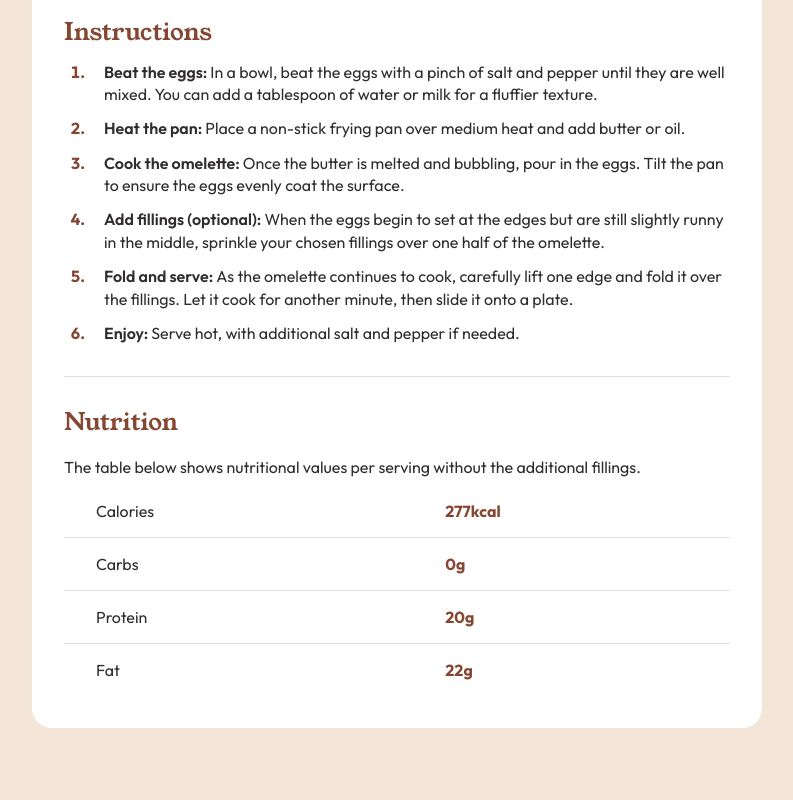
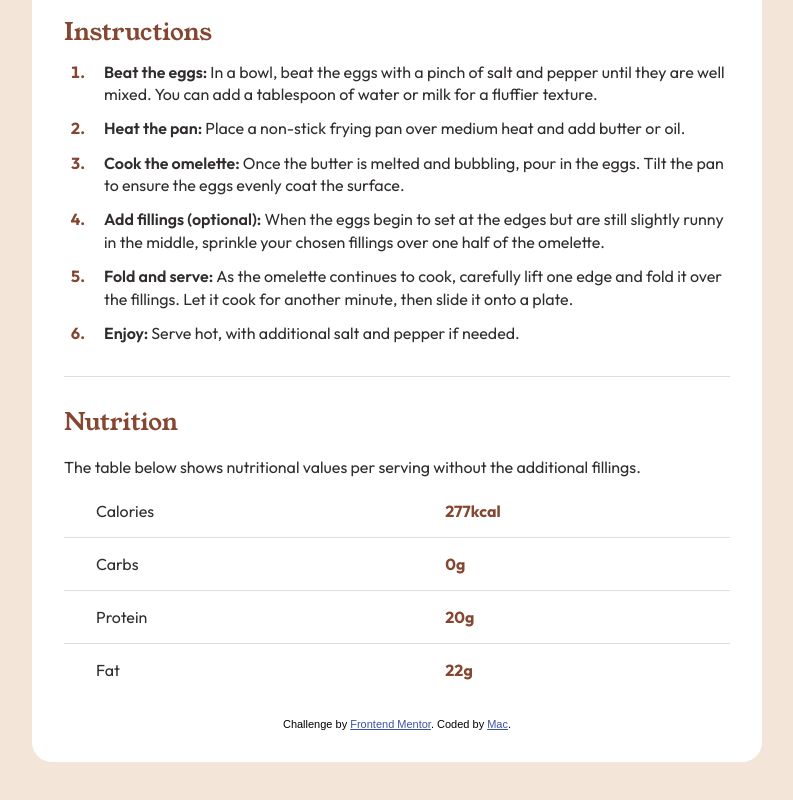
Before and after one commit to Macclarenz/recipe-page-main, a plain HTML site: page index.html in a window 1280 px wide. Shown: the part 1027-1827 px from the top of the page, without its empty margins (243-1036 px from the left). Drawn offline with Linux system fonts and the light colour scheme.

Commit message:
modified:   index.html

```diff
--- a/index.html
+++ b/index.html
@@ -14,7 +14,10 @@
   <style>
     .attribution {
       font-size: 11px;
+      font-family: sans-serif;
       text-align: center;
+      margin-top: 2em;
+
     }
 
     .attribution a {
@@ -116,12 +119,12 @@
         </tr>
       </table>
     </div>
+    <div class="attribution">
+      Challenge by <a href="https://www.frontendmentor.io?ref=challenge" target="_blank">Frontend Mentor</a>.
+      Coded by <a href="#">Mac</a>.
+    </div>
   </main>
 
-  <!-- <div class="attribution">
-    Challenge by <a href="https://www.frontendmentor.io?ref=challenge" target="_blank">Frontend Mentor</a>.
-    Coded by <a href="#">Your Name Here</a>.
-  </div> -->
 </body>
 
 </html>
```
